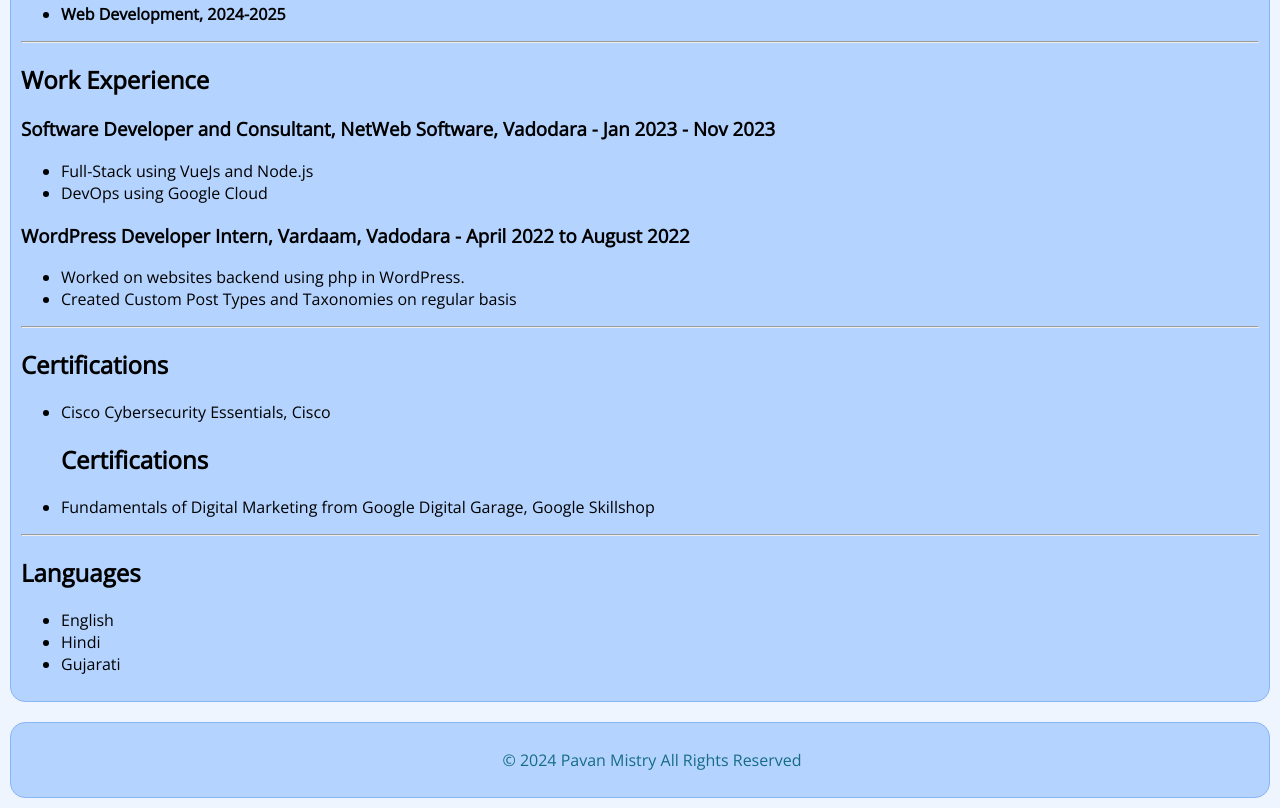
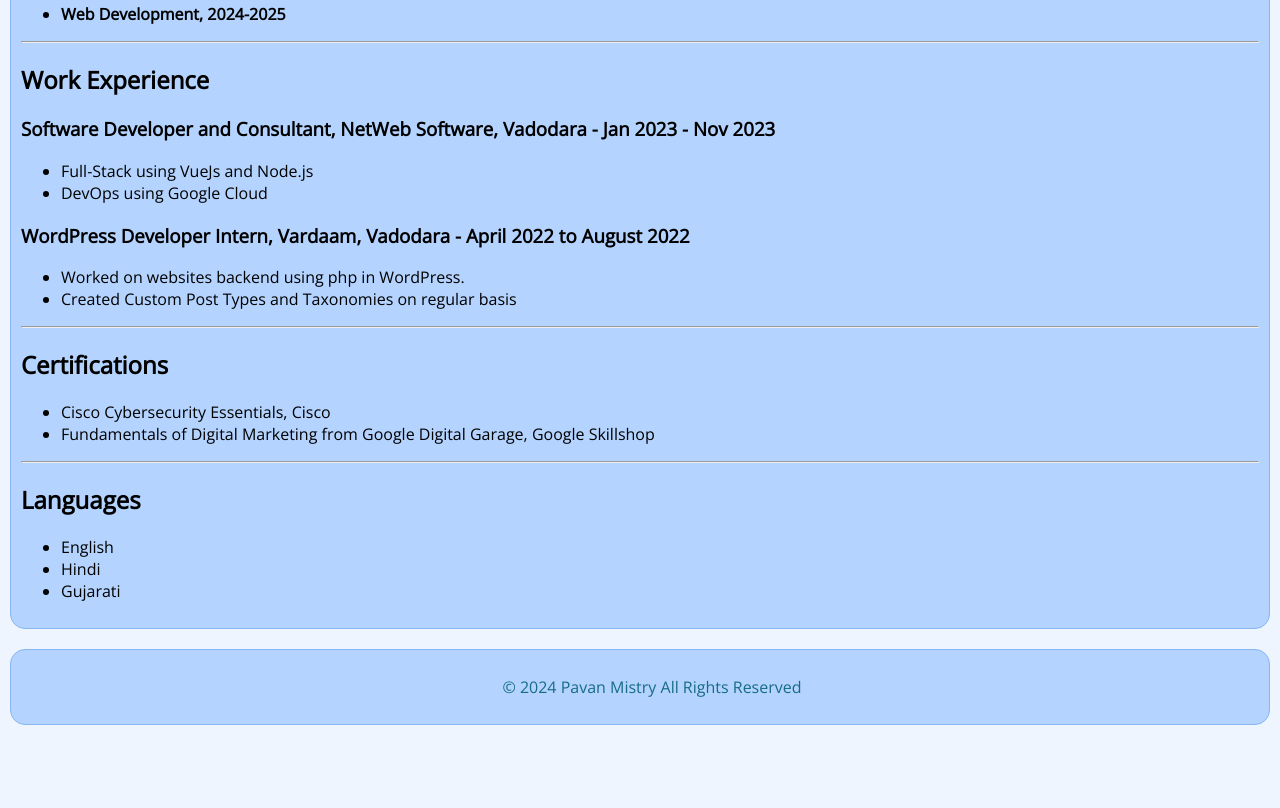
Before and after one commit to pavan1003/HTTP-5114, a plain HTML site: page week8/pavan'sWebsite/index.html in a window 1280 px wide. Shown: the part 2205-3013 px from the top of the page. After the commit the page ends 2940 px from the top, so only its background shows below. Drawn offline with nearby package versions, Linux system fonts and the light colour scheme; a web font is replaced by a local one.

Commit message:
update index.html

```diff
--- a/week8/pavan'sWebsite/index.html
+++ b/week8/pavan'sWebsite/index.html
@@ -66,8 +66,7 @@
       <hr>
       <h2 id="certifications">Certifications</h2>
       <ul>
-        <li>Cisco Cybersecurity Essentials, Cisco<h2 id="certifications">Certifications</h2>
-        </li>
+        <li>Cisco Cybersecurity Essentials, Cisco</li>
         <li>Fundamentals of Digital Marketing from Google Digital Garage, Google Skillshop</li>
       </ul>
       <hr>
```
